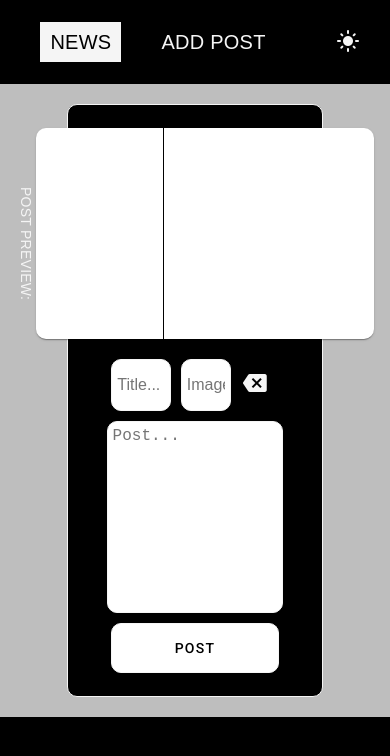
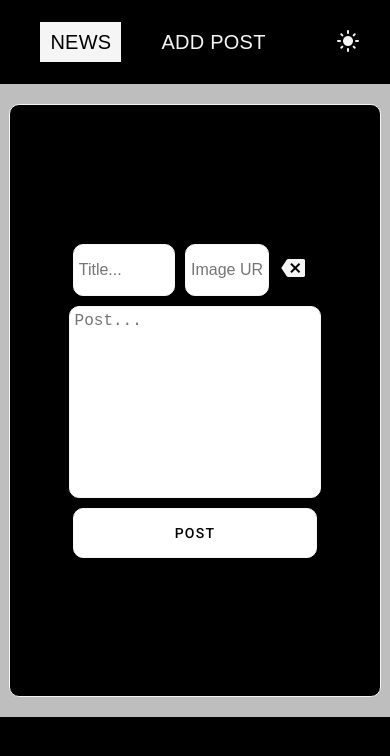
Before and after one commit to Raza-ILV/2023-MEAN-news, an Angular app in the folder frontend/: page /add-post in a window 390 px wide. Shown: the top 756 px of the page. Built offline with nearby package versions, Linux system fonts and the light colour scheme; a web font is replaced by a local one.

Commit message:
add-post adaptation

```diff
--- a/frontend/src/app/components/pages/add-post/add-post.component.css
+++ b/frontend/src/app/components/pages/add-post/add-post.component.css
@@ -110,3 +110,17 @@ mat-card{
     -webkit-box-orient: vertical;
     overflow: hidden;
 }
+
+
+
+
+@media screen and (max-width: 750px){
+    .preview-card{
+        display: none;
+    }
+}
+@media screen and (max-width: 640px){
+    .container{
+        width: 95%;
+    }
+}
```
